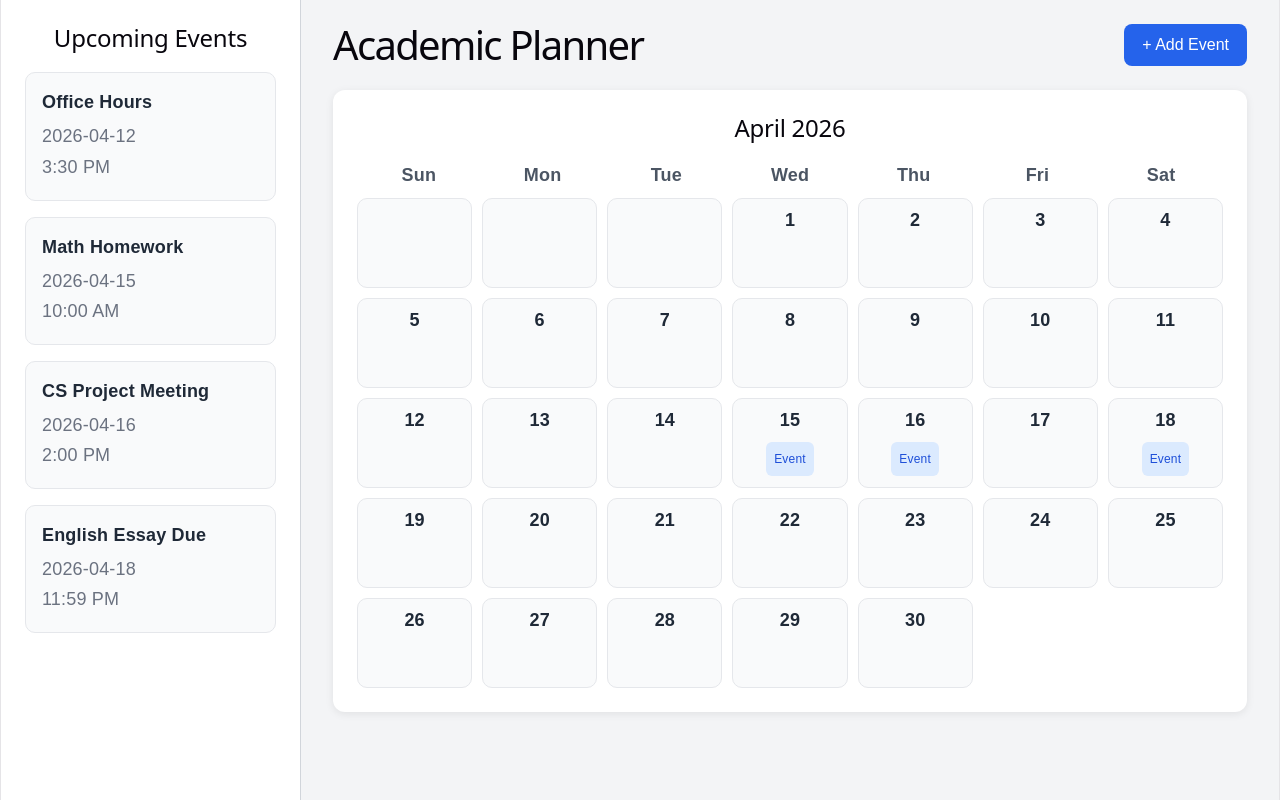
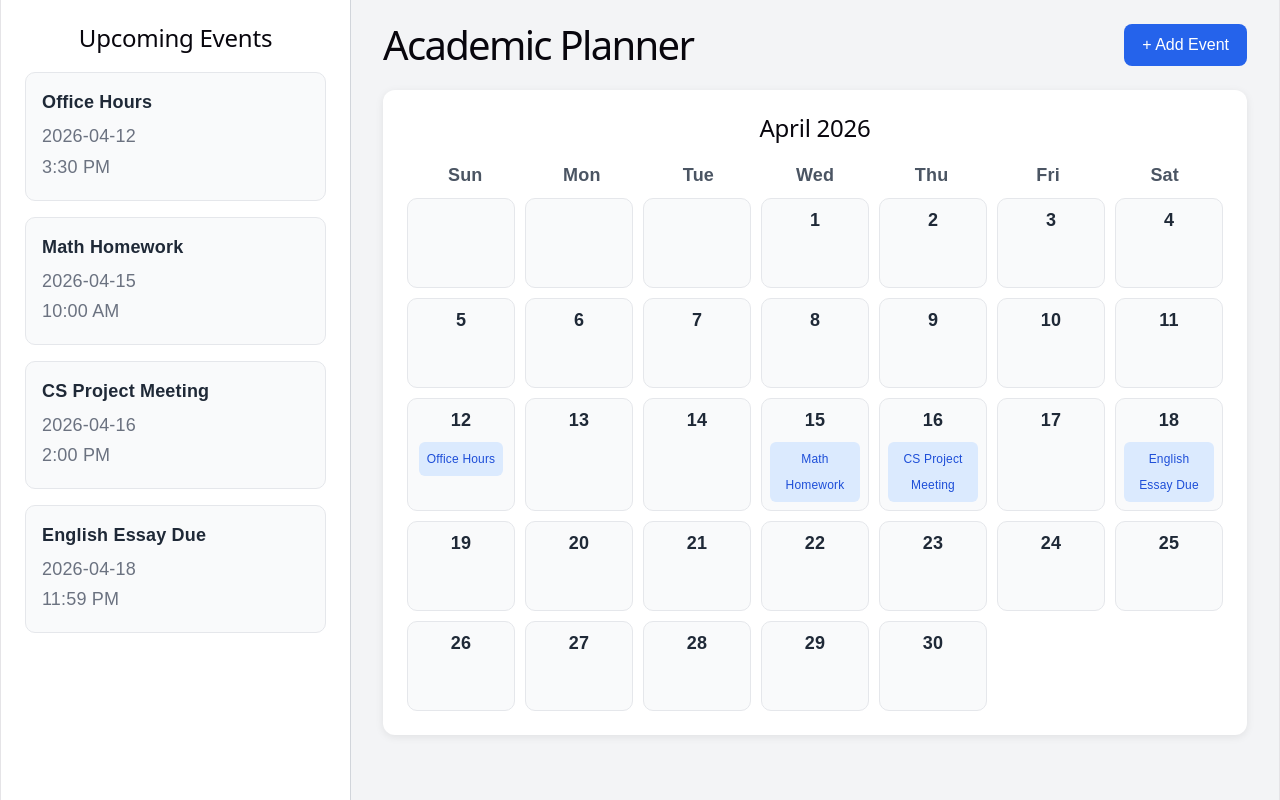
Before and after one commit to DavidFriend2/AcademicPlannerApp, a React app in the folder frontend/: page / in a window 1280 px wide. Built offline with nearby package versions, Linux system fonts and the light colour scheme; the HTML template or start-up script is replaced by a standard one.

Commit message:
Update the App frontend, especially the calendar part .

```diff
--- a/frontend/src/App.css
+++ b/frontend/src/App.css
@@ -15,7 +15,7 @@ body {
 }
 
 .sidebar {
-  width: 300px;
+  width: 350px;
   background-color: #ffffff;
   border-right: 1px solid #d1d5db;
   padding: 24px;
--- a/frontend/src/App.jsx
+++ b/frontend/src/App.jsx
@@ -55,15 +55,25 @@ function App() {
             <div className="empty-cell"></div>
             <div className="empty-cell"></div>
 
-            {calendarDays.map((day) => (
-              <div key={day} className="calendar-cell">
-                <span className="day-number">{day}</span>
+            {calendarDays.map((day) => {
+              const dayEvents = sortedEvents.filter(
+                (event) => new Date(event.date).getDate() === day)
+              return (
+                <div key={day} className="calendar-cell">
+                   <span className="day-number">{day}</span>
 
-                {(day === 15 || day === 16 || day === 18) && (
-                  <div className="calendar-event-marker">Event</div>
-                )}
-              </div>
-            ))}
+      {dayEvents.map((event) => (
+        <div
+          key={event.id}
+          className="calendar-event-marker"
+          title={`${event.title} - ${event.date} ${event.time}`}
+        >
+          {event.title}
+        </div>
+      ))}
+    </div>
+  )
+})}
           </div>
         </section>
       </main>
```
